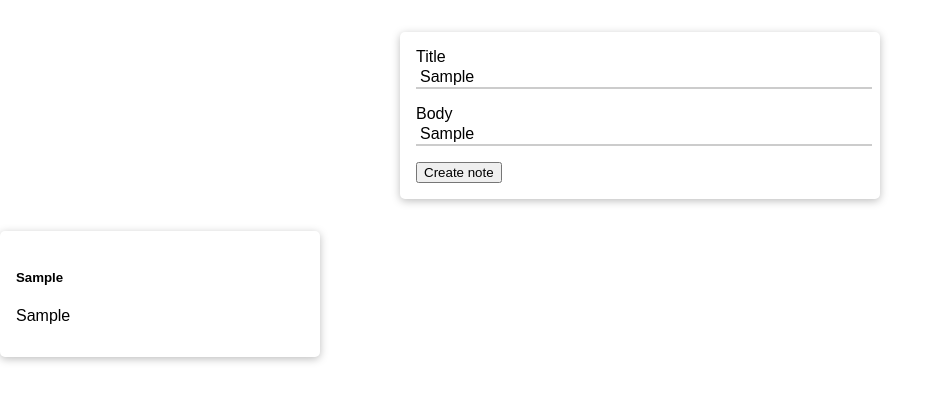
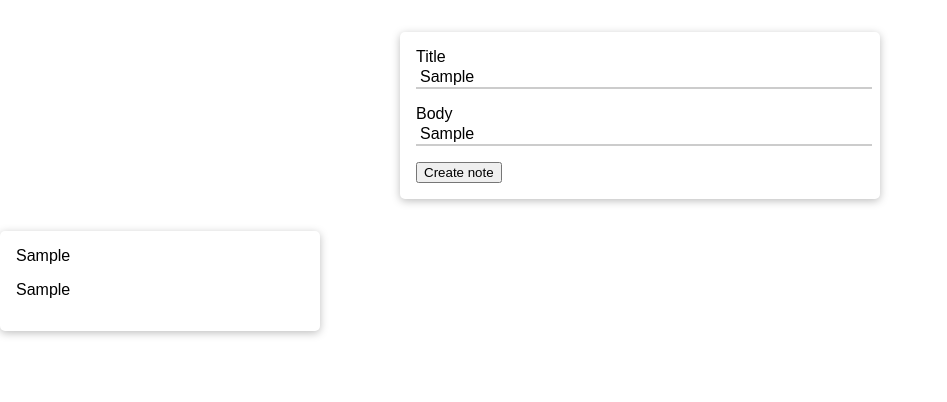
Before and after one commit to SomeCristi/notebook, a React app: page / in a window 1280 px wide. Both pictures are taken after typing "Sample", "Sample" into the empty fields and a click on the button "Create note". Shown: the top 402 px of the page, without its empty margins (0-947 px from the left). Built offline with nearby package versions, Linux system fonts and the light colour scheme.

Commit message:
Add to us the react bootstrap's way of using cards

```diff
--- a/src/components/Notes/NoteList.js
+++ b/src/components/Notes/NoteList.js
@@ -1,17 +1,19 @@
 import React from 'react';
+import CardDeck from 'react-bootstrap/CardDeck';
+import Card from "react-bootstrap/Card";
 
 const NoteList = props => {
   return(
-    <div class="card-deck">
+    <CardDeck>
       {props.notes.map(note => (
-        <div class="card" style={{width: "18rem"}}>
-          <div class="card-body">
-            <h5 class="card-title">{note.title}</h5>
-            <p class="card-text">{note.body}</p>
-          </div>
-        </div>
+        <Card style={{ width: '18rem' }}>
+          <Card.Body>
+          <Card.Title>{note.title}</Card.Title>
+          <Card.Text>{note.body}</Card.Text>
+            </Card.Body>
+        </Card>
       ))}
-    </div>
+    </CardDeck>
   );
 };
 
```
